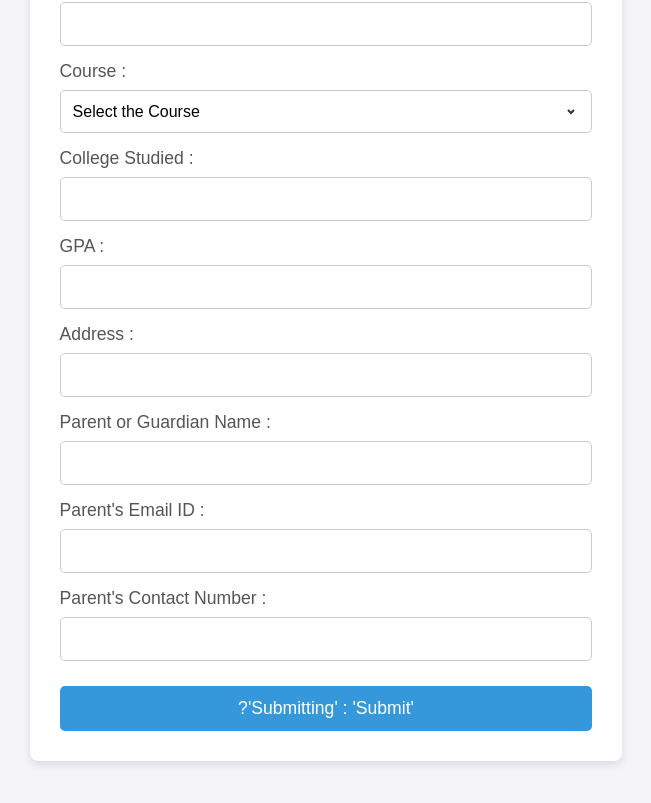
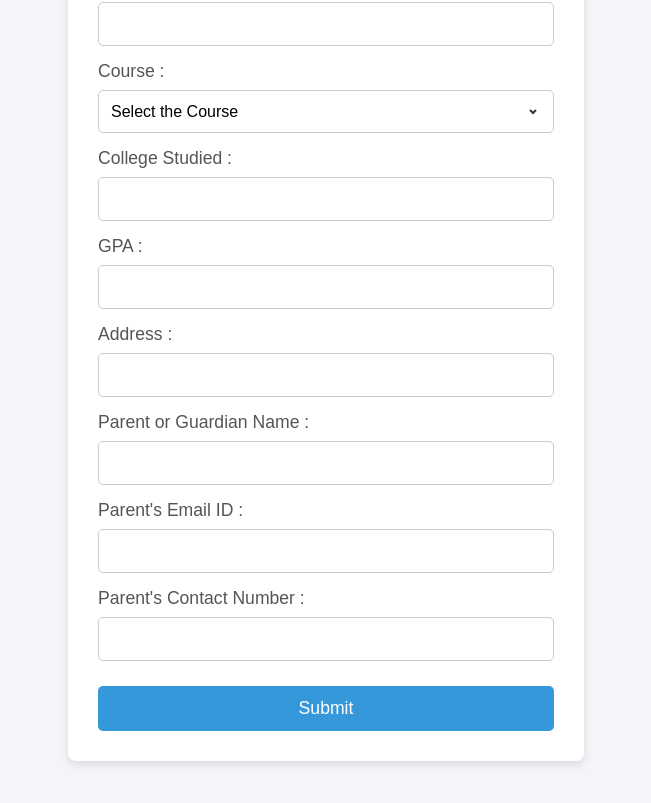
Before and after one commit to SandeepBhaskar1/admission-from, a React (Vite) app in the folder frontend/: page / in a window 1280 px wide. Shown: the part 417-1220 px from the top of the page, without its empty margins (364-1015 px from the left). Built offline with nearby package versions, Linux system fonts and the light colour scheme.

Commit message:
submit correction

```diff
--- a/frontend/src/Form.jsx
+++ b/frontend/src/Form.jsx
@@ -223,7 +223,7 @@ const Form = () => {
                         autoComplete="tel"
                     />
 
-                    <button type="submit" disabled={isSubmitting}>{isSubmitting} ?'Submitting' : 'Submit'</button>
+                    <button type="submit" disabled={isSubmitting}>{isSubmitting ?'Submitting' : 'Submit'}</button>
                 </form>
             </div>
         </div>
```
